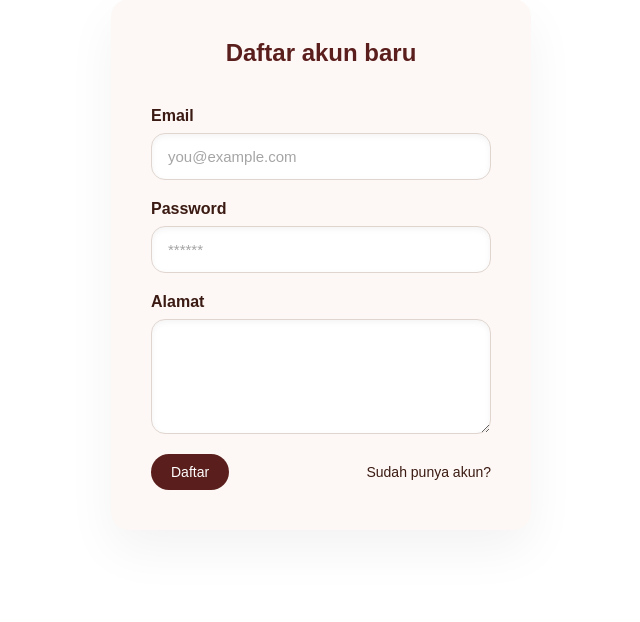
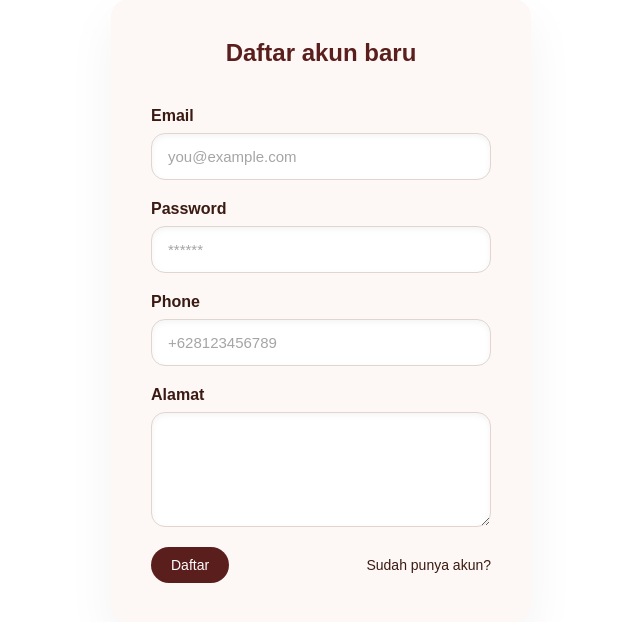
Before and after one commit to beebeewijaya-tech/ALP-Web---Macan-Dimsum, a PHP site: page /register.php in a window 1280 px wide. Shown: the part 65-687 px from the top of the page, without its empty margins (319-959 px from the left). Run offline with PHP 8.4, Linux system fonts and the light colour scheme; data that the repository does not hold is empty.

```diff
--- a/db/0001_initial_db_create.sql
+++ b/db/0001_initial_db_create.sql
@@ -1,2 +1,2 @@
 CREATE DATABASE macan_dimsum_go;
-USE DATABASE macan_dimsum_go;
+USE macan_dimsum_go;
--- a/db/0002_schema_initiation.sql
+++ b/db/0002_schema_initiation.sql
@@ -35,6 +35,7 @@ CREATE TABLE users (
   email VARCHAR(255) NOT NULL,
   password VARCHAR(255) NOT NULL,
   address VARCHAR(255) NULL,
+  phone VARCHAR(255) NULL,
   created DATETIME NULL,
   updated DATETIME NULL,
   PRIMARY KEY (id),
--- a/public/register.php
+++ b/public/register.php
@@ -8,6 +8,7 @@
     $email = trim($_POST["email"] ?? '');
     $password = $_POST["password"] ?? '';
     $address = trim($_POST["address"] ?? '');
+    $phone = trim($_POST["phone"] ?? '');
 
     if (!filter_var($email, FILTER_VALIDATE_EMAIL)) {
       $errors[] = 'Email tidak valid';
@@ -17,19 +18,23 @@
       $errors[] = 'Password minimal 6 karakter';
     }
 
+    if ($phone === '') {
+      $errors[] = 'No Hp wajib diisi';
+    }
+
     if ($address === '') {
       $errors[] = 'Alamat wajib diisi';
     }
 
     if (empty($errors)) {
       $passwordHash = password_hash($password, PASSWORD_BCRYPT);
-      $insertStmt = $conn->prepare('INSERT INTO users (email, password, role_id, address, created, updated) VALUES (?, ?, ?, ?, NOW(), NOW())');
+      $insertStmt = $conn->prepare('INSERT INTO users (email, password, role_id, address, phone, created, updated) VALUES (?, ?, ?, ?, ?, NOW(), NOW())');
 
       if ($insertStmt === false) {
         $errors[] = 'Query gagal disiapkan';
       } else {
         $defaultRoleId = 2; // role user
-        $insertStmt->bind_param('ssis', $email, $passwordHash, $defaultRoleId, $address);
+        $insertStmt->bind_param('ssiss', $email, $passwordHash, $defaultRoleId, $address, $phone);
 
         if ($insertStmt->execute()) {
           header('Location: login.php');
@@ -73,6 +78,11 @@
         </div>
 
         <div class="form-group">
+          <label for="phone">Phone</label>
+          <input class="form-control" type="phone" id="phone" name="phone" placeholder="+628123456789" value="<?= htmlspecialchars($phone, ENT_QUOTES, 'UTF-8'); ?>" required>
+        </div>
+
+        <div class="form-group">
           <label for="address">Alamat</label>
           <textarea class="form-control" rows="5" id="address" name="address" required><?= htmlspecialchars($address, ENT_QUOTES, 'UTF-8'); ?></textarea>
         </div>
```
Also changed, not shown: db/0004_seed_users.sql (+3 -8 lines), public/cart.php (+13 -4 lines).
